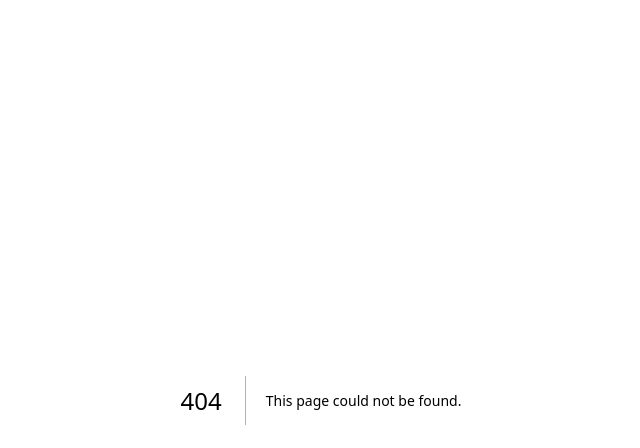
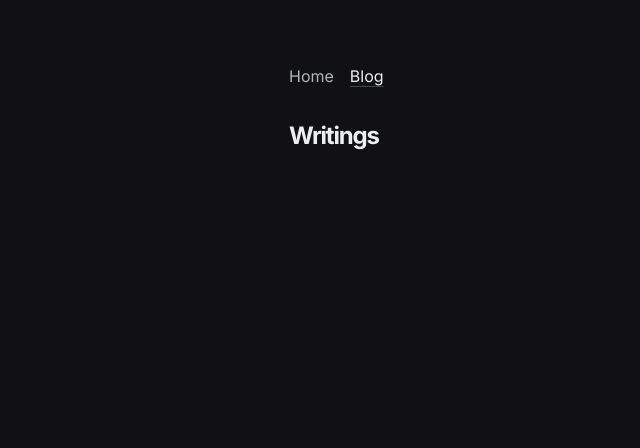
Before and after one commit to SameerJadav/sameerjadav.me, a Next.js app: page /blog in a window 1280 px wide. Before the commit this address had no page. Shown: the top 448 px of the page, without its empty margins (15-655 px from the left). Built offline with nearby package versions, Linux system fonts and the light colour scheme.

Commit message:
base blog page

```diff
--- /dev/null
+++ b/src/app/(top)/blog/page.tsx
@@ -0,0 +1,7 @@
+export default function BlogPage() {
+  return (
+    <div>
+      <h1 className="mt-8 text-2xl font-bold tracking-tighter">Writings</h1>
+    </div>
+  )
+}
```
